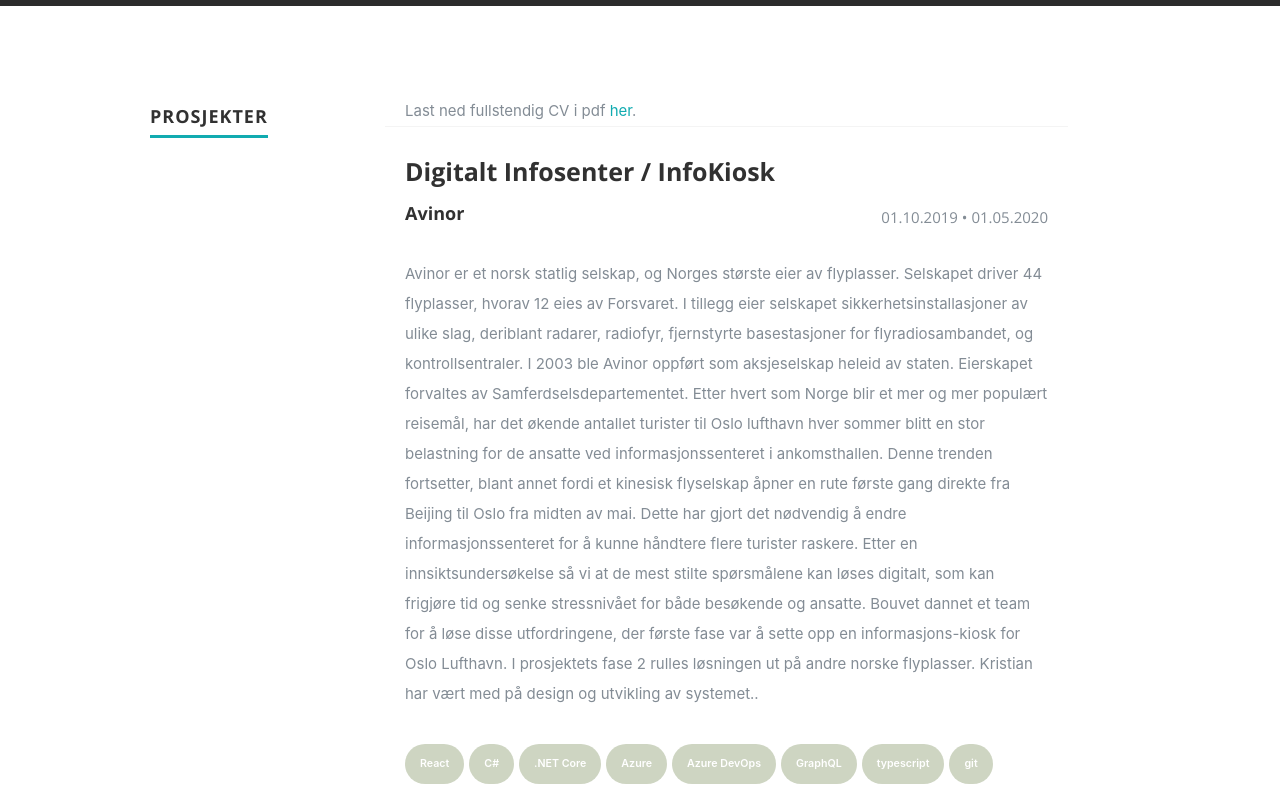
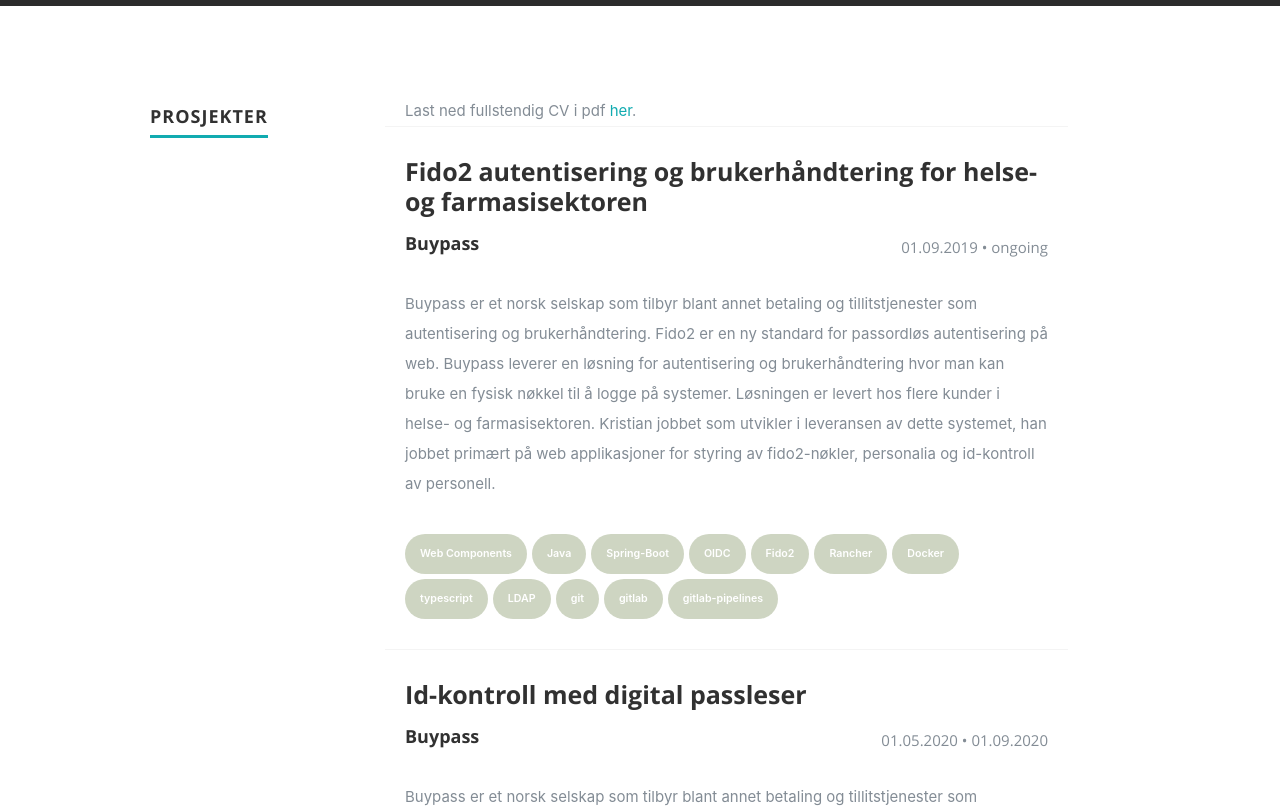
Before and after one commit to krekle/me, a React (Create React App) app: page / in a window 1280 px wide. Shown: the part 1520-2328 px from the top of the page. Built offline with nearby package versions, Linux system fonts and the light colour scheme.

Commit message:
Update projects and availability

```diff
--- a/src/components/Header.js
+++ b/src/components/Header.js
@@ -40,7 +40,7 @@ export default class Header extends Component {
                   }
                </ul>
             </div>
-            <p>Ledig for nytt oppdrag fra 01.05.2020</p>
+            <p>For øyeblikket engasjert på prosjekt hos Buypass på ubestemt tid</p>
          </div>
 
          <p className="scrolldown">
--- a/src/resumeData.js
+++ b/src/resumeData.js
@@ -17,6 +17,24 @@ let resumeData = {
     }
   ],
   "projects": [
+    {
+      "CompanyName": "Buypass",
+      "ProjectName": "Fido2 autentisering og brukerhåndtering for helse- og farmasisektoren",
+      "Roles": ['Utvikler'],
+      "Tech": ['Web Components', 'Java', 'Spring-Boot', 'OIDC', 'Fido2', 'Rancher', 'Docker', 'typescript', 'LDAP', 'git', 'gitlab', 'gitlab-pipelines'],
+      "Start": "01.09.2019",
+      "End": "ongoing",
+      "Description": "Buypass er et norsk selskap som tilbyr blant annet betaling og tillitstjenester som autentisering og brukerhåndtering. Fido2 er en ny standard for passordløs autentisering på web. Buypass leverer en løsning for autentisering og brukerhåndtering hvor man kan bruke en fysisk nøkkel til å logge på systemer. Løsningen er levert hos flere kunder i helse- og farmasisektoren. Kristian jobbet som utvikler i leveransen av dette systemet, han jobbet primært på web applikasjoner for styring av fido2-nøkler, personalia og id-kontroll av personell."
+    },
+    {
+      "CompanyName": "Buypass",
+      "ProjectName": "Id-kontroll med digital passleser",
+      "Roles": ['Utvikler'],
+      "Tech": ['React', 'Java', 'Spring-Boot', 'Rancher', 'Docker', 'typescript', 'OIDC', 'git', 'gitlab', 'gitlab-pipelines'],
+      "Start": "01.05.2020",
+      "End": "01.09.2020",
+      "Description": "Buypass er et norsk selskap som tilbyr blant annet betaling og tillitstjenester som autentisering og brukerhåndtering. Løsningen for digital id-kontroll ble laget på bestilling fra digitaliserings direktoratet som et alternativ til fysisk oppmøte, som var relevant under covid19 pandemien. Kristian jobbet som utvikler med ansvar for web-klient og api-laget for løsningen. Løsningen ble brukt som alternativ autentiseringsinstrument på feks nav.no."
+    },
     {
       "CompanyName": "Avinor",
       "ProjectName": "Digitalt Infosenter / InfoKiosk",
@@ -127,11 +145,18 @@ let resumeData = {
   ],
   "work": [
     {
+      "CompanyName": "Fyr Consulting",
+      "specialization": "IT Konsulent og Daglig leder",
+      "MonthOfLeaving": "Mai",
+      "YearOfLeaving": "2020",
+      "Achievements": "Gjennom sitt arbeid som it-konsulten i Fyr Consulting er Kristian på prosjekt hos Buypass"
+    },
+    {
       "CompanyName": "Bouvet",
       "specialization": "IT Konsulent",
       "MonthOfLeaving": "Mai",
       "YearOfLeaving": "2020",
-      "Achievements": "Gjennom sin jobb hos bouvet var Kristian utleid på flere prosjekter hos kunder som: Tine, Sproveien og Avinor"
+      "Achievements": "Gjennom sin jobb hos bouvet var Kristian utleid på flere prosjekter hos kunder som: Tine, Sporveien og Avinor"
     },
     {
       "CompanyName": "Visma Software Autopay",
```
Also changed, not shown: public/test.txt (added), 1 other file (tests, documents, lock files or other folders).
